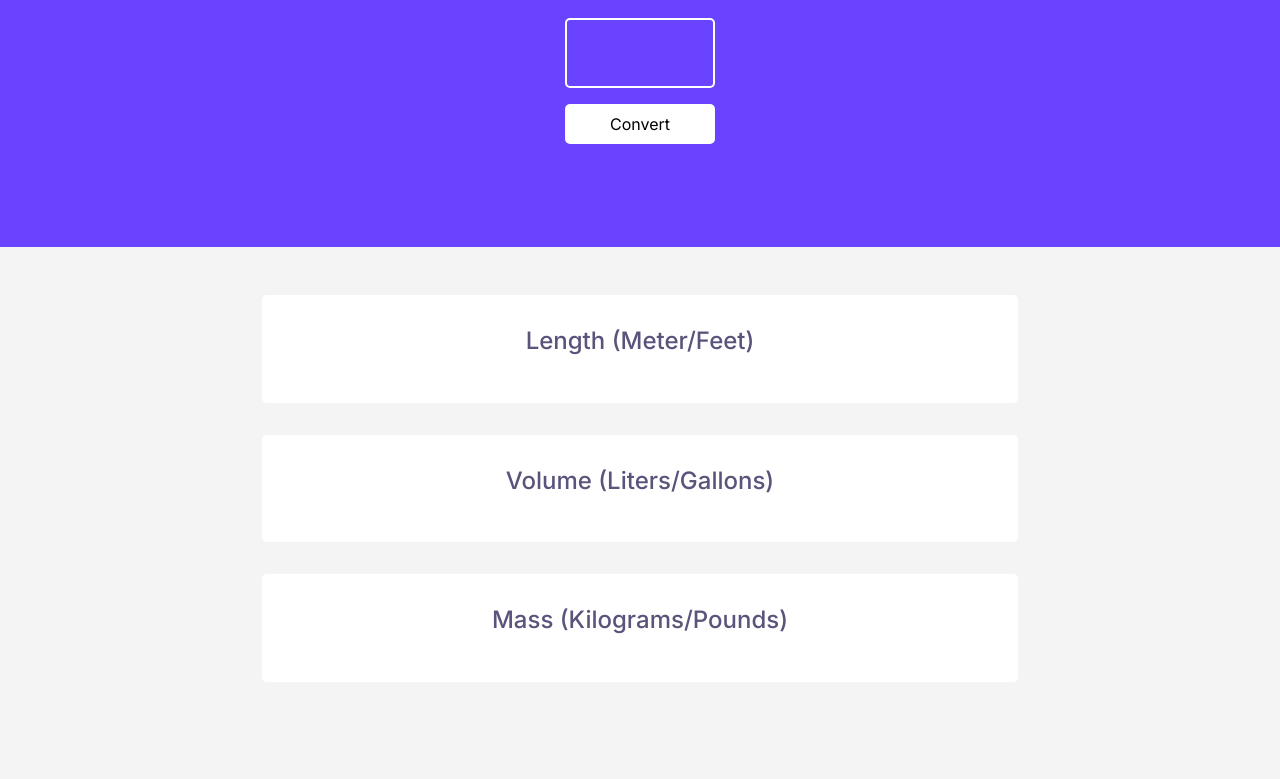
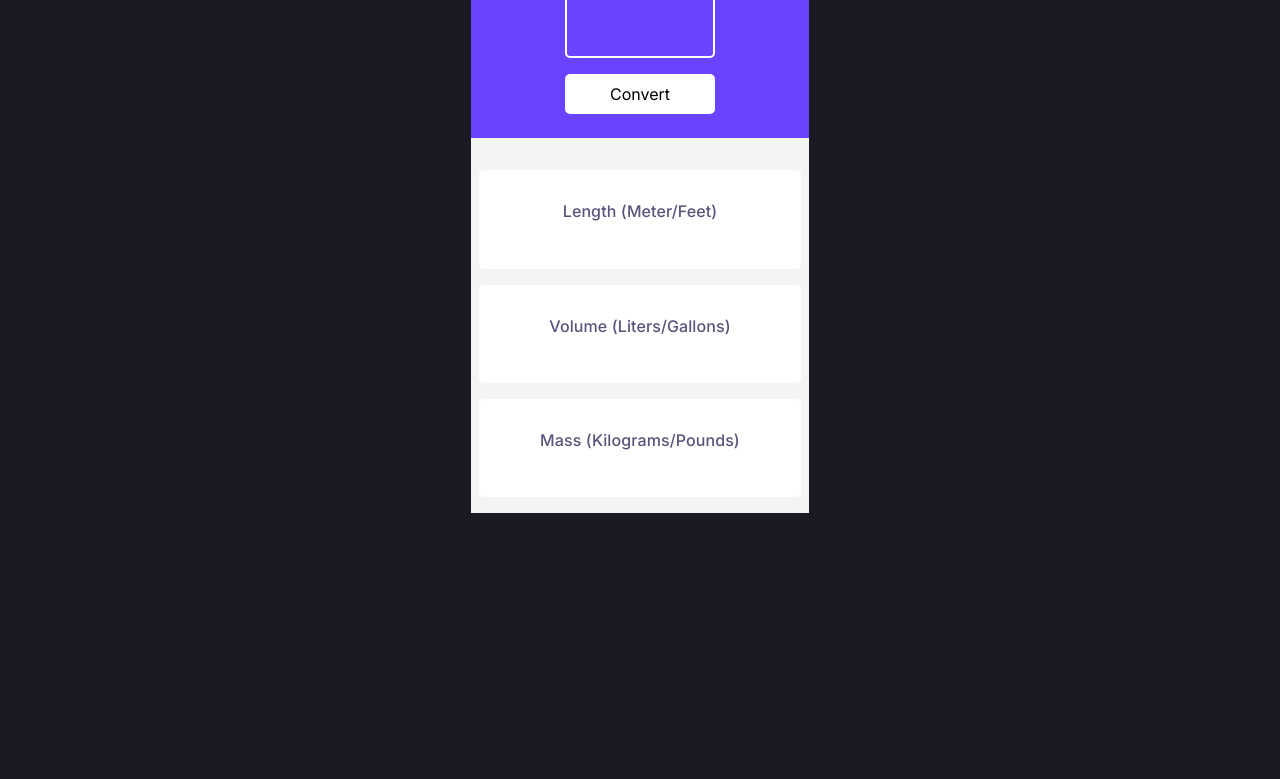
Before and after one commit to b-l-u-e/unit-converter, a website built with Vite: page index.html in a window 1280 px wide. Shown: the part 185-964 px from the top of the page. After the commit the page ends 800 px from the top, so only its background shows below. Built offline with nearby package versions, Linux system fonts and the light colour scheme.

Commit message:
updated css file

```diff
--- a/index.css
+++ b/index.css
@@ -1,18 +1,22 @@
-@import url('https://fonts.googleapis.com/css2?family=Inter:wght@100..900&display=swap');
+@import url("https://fonts.googleapis.com/css2?family=Inter:wght@100..900&display=swap");
 
-
-
-
+html,
 body {
-  font-family: Inter;
   margin: 0;
   padding: 0;
+  background-color: #1b1924;
+  color: #fff;
+  font-size: 16px;
   box-sizing: border-box;
-  min-width: 320px;
-  min-height: 100vh;
-  font-size: 16px;
-  overflow-x: hidden;
-
+  font-family: "Inter", sans-serif;
+  letter-spacing: 0.1px;
+  max-width: 1440px;
+  margin: 0 auto;
+  user-select: none;
+  display: flex;
+  justify-content: center;
+  align-items: center;
+  height: 100vh;
 }
 
 /* .light-mode {
@@ -33,71 +37,74 @@ body {
 .container {
     display: flex;
     flex-direction: column;
-    align-items: center;
+    /* justify-content: center; */
+    padding: 1rem 1.5rem;
+    max-width: 800px;
+    margin: 0 auto;
   }
 
 .upper {
-    background-color: #6943FF;
+  /* margin-top: 2rem; */
+  background-color: #6943ff;
   padding: 1rem;
-    width: 100%;
+  /* width: 100%; */
   display: flex;
   flex-direction: column;
   align-items: center;
   justify-content: center;
-    color: #FFFFFF;
-    height: 400px
+  color: #ffffff;
+  max-height: 400px;
 }
 
 .lower {
   background-color: #f4f4f4;
   padding: 1rem;
-    width: 100%;
+  /* width: 100%; */
   display: flex;
   flex-direction: column;
   align-items: center;
   color: #353535;
-    height: 500px;
-
-
+  text-align: center;
+  /* max-width: 800px; */
+  /* height: 500px; */
 }
 
 input {
   padding: 0.5rem;
   margin: 0.5rem;
   border-radius: 5px;
-    border: 2px solid #FFFFFF;
+  border: 2px solid #ffffff;
   background-color: inherit;
-    color: #FFFFFF;
+  color: #ffffff;
   width: 150px;
   height: 70px;
   outline: none;
-    font-size: 3rem;
+  font-size: 2rem;
   font-weight: 800;
   text-align: center;
-
 }
 
-
-
 input::placeholder {
-    color: #FFFFFF;
+  color: #ffffff;
   font-weight: 800;
   text-align: center;
-    font-size: 3rem;
+  font-size: 2rem;
 }
 
-input:-webkit-autofill, input:-webkit-autofill:hover, input:-webkit-autofill:focus, input:-webkit-autofill:active {
-    font-size: 3rem;
+input:-webkit-autofill,
+input:-webkit-autofill:hover,
+input:-webkit-autofill:focus,
+input:-webkit-autofill:active {
+  font-size: 2rem;
   font-weight: 800;
 }
-
 
 button {
   padding: 0.5rem;
   margin: 0.5rem;
   border-radius: 5px;
-    border: 2px solid #FFFFFF;
-    background-color: #FFFFFF;
+  border: 2px solid #ffffff;
+  background-color: #ffffff;
   width: 150px;
   height: 40px;
   outline: none;
@@ -108,20 +115,20 @@ button {
 }
 
 h1 {
-    font-size: 2.5rem;
+  font-size: 1.2rem;
   font-weight: 800;
-
+  text-align: center;
 }
 
 h2 {
-    font-size: 1.5rem;
+  font-size: 1rem;
   font-weight: 500;
-    color: #5A537B;
+  color: #5a537b;
   margin: 0;
 }
 
 p {
-    font-size: 1rem;
+  font-size: 0.9rem;
   font-weight: 400;
   color: #353535;
   margin: 0;
@@ -131,10 +138,10 @@ p {
   display: flex;
   flex-direction: column;
   align-items: center;
-    margin-top: 2rem;
-    padding: 2rem 8rem;
+  margin-top: 1rem;
+  padding: 2rem 0.5rem;
   gap: 1rem;
-    background-color: #FFFFFF;
+  background-color: #ffffff;
   border-radius: 5px;
   max-width: 500px;
   width: 100%;
--- a/index.html
+++ b/index.html
@@ -1,37 +1,56 @@
 <html>
-    <head><link rel="stylesheet" href="https://cdnjs.cloudflare.com/ajax/libs/normalize/8.0.1/normalize.css">
-        <link rel="stylesheet" href="index.css">
+  <head>
+    <link
+      rel="apple-touch-icon"
+      sizes="180x180"
+      href="assets/apple-touch-icon.png"
+    />
+    <link
+      rel="icon"
+      type="image/png"
+      sizes="32x32"
+      href="assets/favicon-32x32.png"
+    />
+    <link
+      rel="icon"
+      type="image/png"
+      sizes="16x16"
+      href="assets/favicon-16x16.png"
+    />
+    <meta name="viewport" content="width=device-width, initial-scale=1.0" />
+    <link rel="manifest" href="/site.webmanifest" />
+    <link
+      rel="stylesheet"
+      href="https://cdnjs.cloudflare.com/ajax/libs/normalize/8.0.1/normalize.css"
+    />
+    <link rel="stylesheet" href="index.css" />
   </head>
+
   <body>
     <div class="container">
+
       <div class="upper">
         <h1>Metric/Imperial Unit Conversion</h1>
-                <input type="text" id="input">
+        <input type="text" id="input" />
         <button id="button">Convert</button>
       </div>
 
+
       <div class="lower">
-
-                <div class = "conversation-result">
+        <div class="conversation-result">
           <h2 class="input-heading">Length (Meter/Feet)</h2>
           <p class="input-result"></p>
         </div>
-                <div class = "conversation-result">
+        <div class="conversation-result">
           <h2 class="input-heading">Volume (Liters/Gallons)</h2>
           <p class="input-result"></p>
         </div>
-                <div class = "conversation-result">
+        <div class="conversation-result">
           <h2 class="input-heading">Mass (Kilograms/Pounds)</h2>
           <p class="input-result"></p>
         </div>
-
       </div>
-
     </div>
-
-
-
-
 
     <script src="index.js"></script>
   </body>
--- a/package.json
+++ b/package.json
@@ -1,5 +1,6 @@
 {
   "name": "project",
+  "type": "module",
   "dependencies": {},
   "devDependencies": {
     "vite": "latest"
@@ -7,7 +8,7 @@
   "scripts": {
     "start": "vite",
     "dev": "vite",
-    "build": "vite build",
+    "build": "VITE_CJS_TRACE=true vite build",
     "preview": "vite preview"
   }
 }
```
Also changed, not shown: assets/android-chrome-192x192.png (added), assets/android-chrome-512x512.png (added), assets/apple-touch-icon.png (added), assets/favicon-16x16.png (added), assets/favicon-32x32.png (added), assets/favicon.ico (added), site.webmanifest (added). Lines whose indentation alone changed are shown as unchanged.
